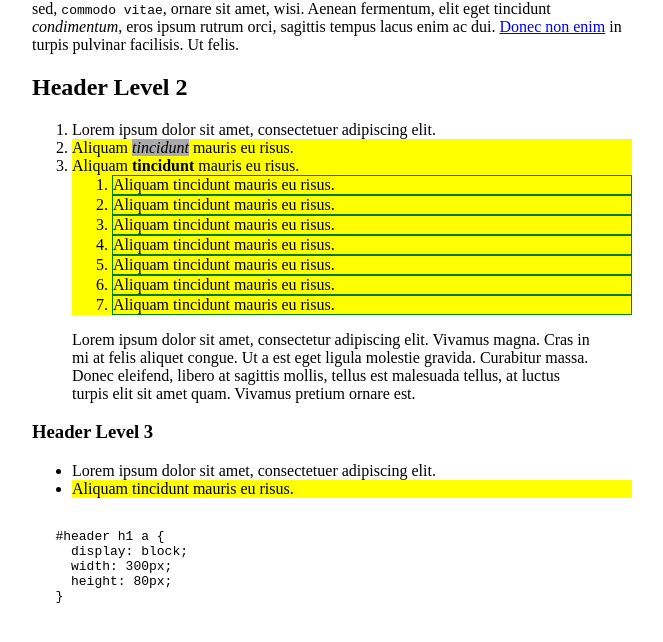
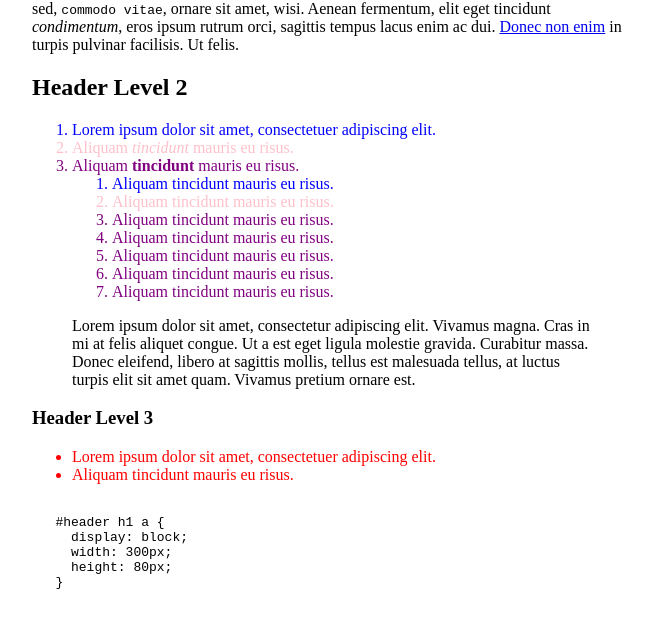
Before and after one commit to aohhk/2-october-2017, a plain HTML site: page index.html in a window 1280 px wide. Shown: the part 152-794 px from the top of the page, without its empty margins (308-971 px from the left). Drawn offline with Linux system fonts and the light colour scheme.

Commit message:
Add simple combinator example

```diff
--- a/css/style.css
+++ b/css/style.css
@@ -1,11 +1,15 @@
-ol li li {
-   border: 1px solid green;
+li {
+   color: red;
 }
 
-li em {
-   background-color: #aaa;
+ol li {
+   color: blue;
 }
 
-li + li {
-   background-color: yellow;
+ol li + li {
+   color: pink;
 }
+
+ol li + li + li {
+   color: purple;
+}
```
